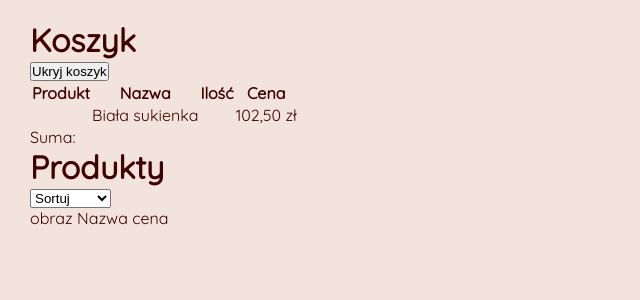
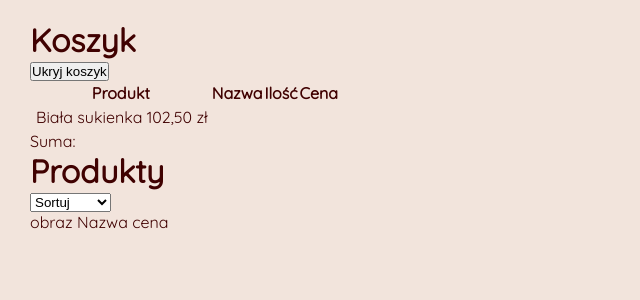
Before and after one commit to oleinka/recruitment-task, a React (Create React App) app: page / in a window 1280 px wide. Shown: the top 300 px of the page, without its empty margins (0-640 px from the left). Built offline with nearby package versions, Linux system fonts and the light colour scheme.

Commit message:
private component inside CartWrapper

```diff
--- a/src/App.js
+++ b/src/App.js
@@ -5,8 +5,12 @@ import ShopWrapper from '././components/ShopWrapper/ShopWrapper';
 
 const App = () => (
     <div className="App">
-      <CartWrapper/>
-      <ShopWrapper/>
+      <div>
+        <CartWrapper/>
+      </div>
+      <div>
+        <ShopWrapper/>
+      </div>
     </div>
   );
 
--- /dev/null
+++ b/src/components/CartWrapper/CartItem/CartItem.js
@@ -0,0 +1,12 @@
+import React from 'react';
+
+const CartItem = () => (
+    <tr>
+        <td></td>
+        <td>Biała sukienka</td>
+        <td></td>
+        <td>102,50 zł</td>
+    </tr>
+);
+
+export default CartItem;
--- a/src/components/CartWrapper/CartWrapper.js
+++ b/src/components/CartWrapper/CartWrapper.js
@@ -1,4 +1,5 @@
 import React from 'react';
+import CartItem from '././CartItem/CartItem'
 
 const CartWrapper = () => (
     <div className="Cart">
@@ -16,10 +17,7 @@ const CartWrapper = () => (
         </thead>
         <tbody>
           <tr>
-            <td></td>
-            <td>Biała sukienka</td>
-            <td></td>
-            <td>102,50 zł</td>
+            <CartItem/>
           </tr>
         </tbody>
       </table>
```
